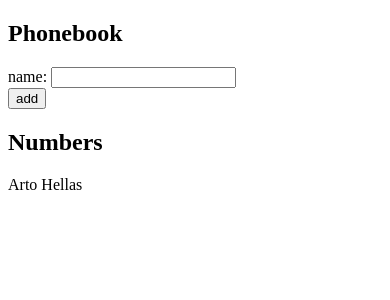
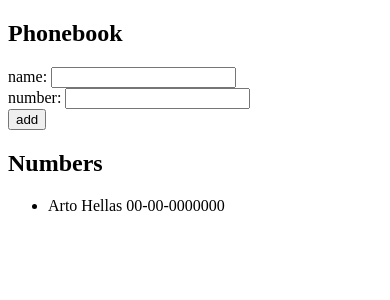
Before and after one commit to Elian-A/full-stack-open-phonebook-frontend, a React (Create React App) app: page / in a window 390 px wide. Shown: the top 300 px of the page. Built offline with nearby package versions, Linux system fonts and the light colour scheme.

Commit message:
2.8: The Phonebook Step3

```diff
--- a/src/App.js
+++ b/src/App.js
@@ -1,8 +1,11 @@
 import { useState } from "react";
 
 const App = () => {
-  const [persons, setPersons] = useState([{ name: "Arto Hellas" }]);
+  const [persons, setPersons] = useState([
+    { name: "Arto Hellas", number: "00-00-0000000" },
+  ]);
   const [newName, setNewName] = useState("");
+  const [newNumber, setNewNumber] = useState("");
 
   const handleSubmit = (evt) => {
     evt.preventDefault();
@@ -18,12 +21,20 @@ const App = () => {
 
     if (alreadyExist) return;
 
-    setPersons([...persons, { name: newName }]);
+    const newPerson = {
+      name: newName,
+      number: newNumber,
+    };
+    setPersons([...persons, newPerson]);
     setNewName("");
+    setNewNumber("");
   };
 
   const handleNameChange = (evt) => {
     setNewName(evt.target.value);
+  };
+  const handleNumberChange = (evt) => {
+    setNewNumber(evt.target.value);
   };
 
   return (
@@ -34,13 +45,18 @@ const App = () => {
           name: <input onChange={handleNameChange} value={newName} />
         </div>
         <div>
+          number: <input onChange={handleNumberChange} value={newNumber} />
+        </div>
+        <div>
           <button type="submit">add</button>
         </div>
       </form>
       <h2>Numbers</h2>
-      {persons.map((person) => (
-        <p key={person.name}>{person.name}</p>
-      ))}
+      <ul>
+        {persons.map((person) => (
+          <li key={person.name}>{`${person.name}  ${person.number}`}</li>
+        ))}
+      </ul>
     </div>
   );
 };
```
